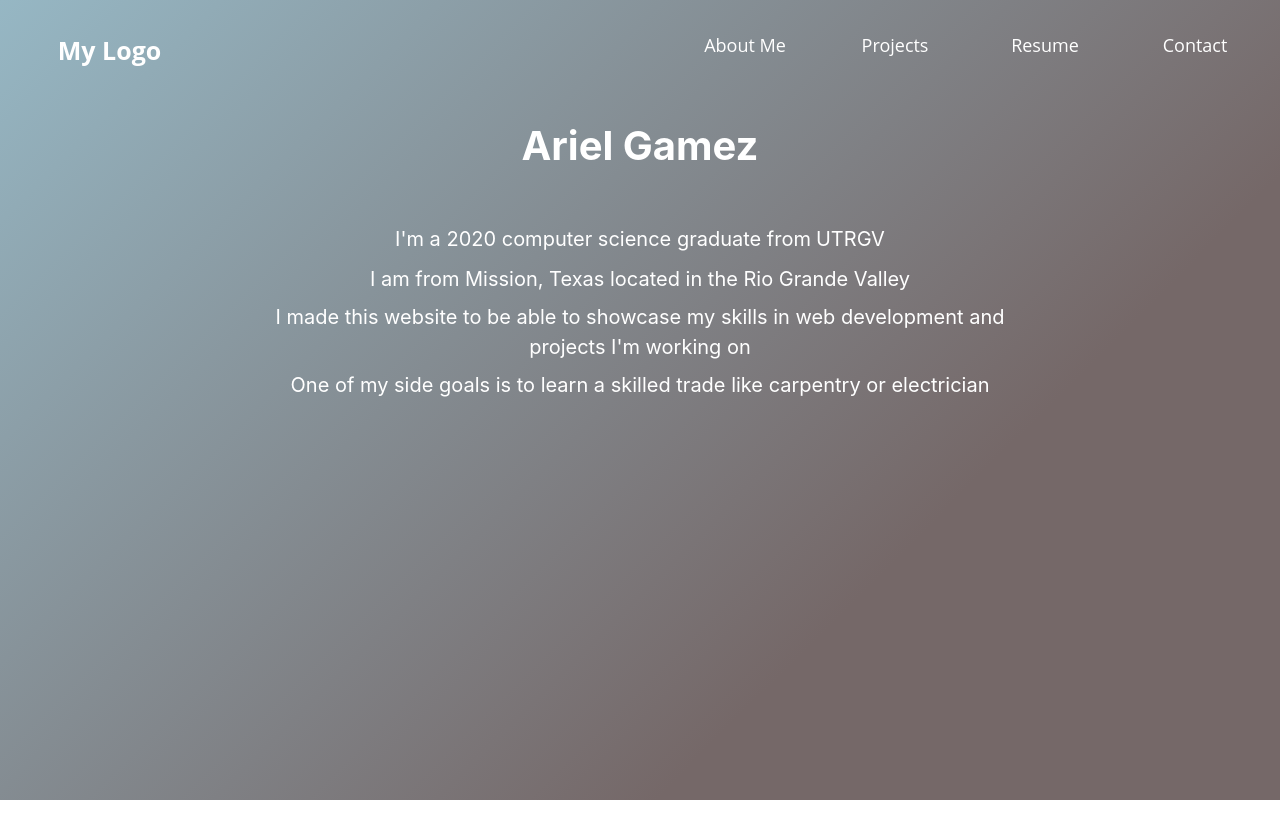
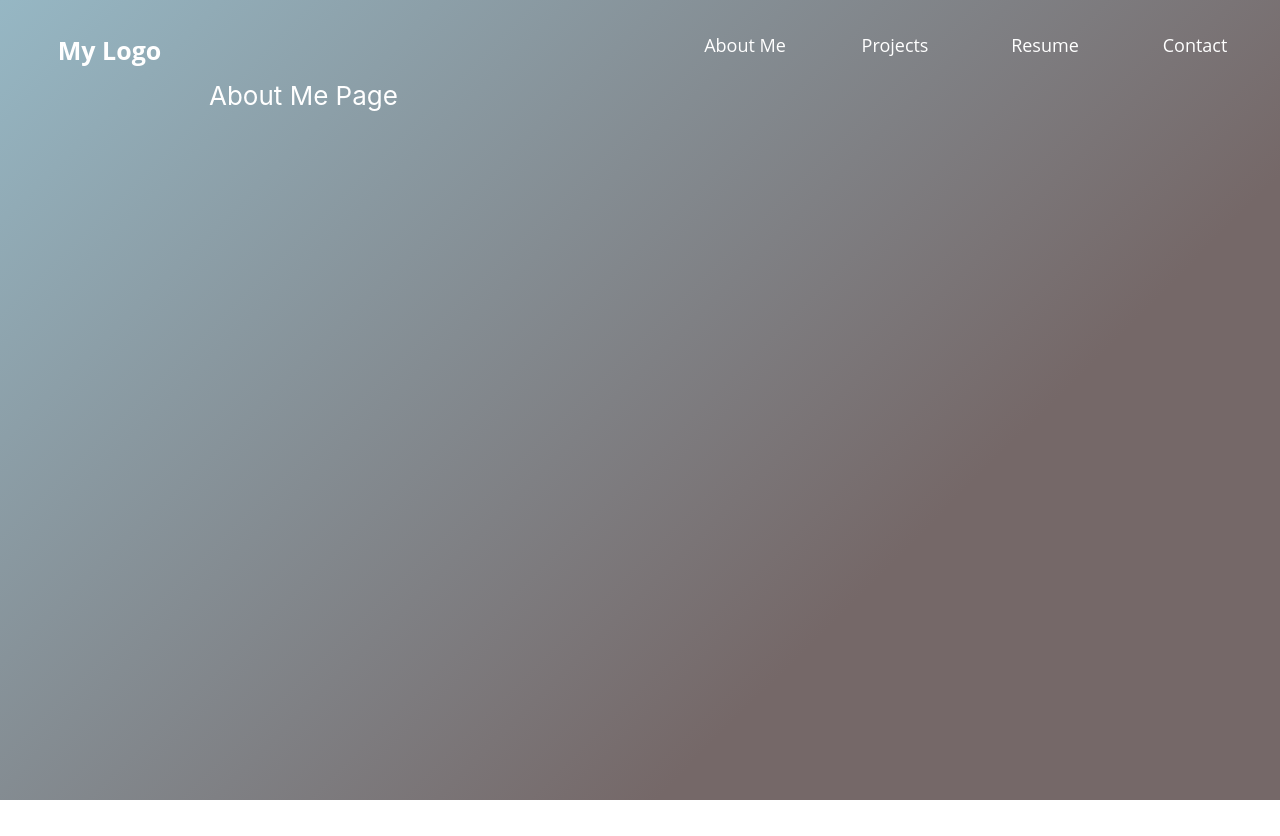
Before and after one commit to argamez98/Portfolio, a React (Create React App) app: page /aboutme in a window 1280 px wide. Built offline with nearby package versions, Linux system fonts and the light colour scheme.

Commit message:
major change
Created a routing to other pages using the navbar links. The page now sends you the appropriate page (e.g. clicking "About me" sends to the About Me Page.

```diff
--- a/package.json
+++ b/package.json
@@ -9,6 +9,7 @@
     "react": "^17.0.2",
     "react-dom": "^17.0.2",
     "react-icons": "^4.3.1",
+    "react-router-dom": "^6.4.2",
     "react-scripts": "^5.0.1",
     "web-vitals": "^2.1.3"
   },
--- a/src/App.js
+++ b/src/App.js
@@ -1,17 +1,29 @@
 import './App.css';
+
+import {
+  BrowserRouter as Router,
+  Routes,
+  Route,
+  Redirect,
+} from "react-router-dom";
+
 import Navbar from "./components/Navbar";
-import Nameheader from "./components/Nameheader";
+import Home from "./components/Home";
 import About from "./components/About";
-import HeroBanner from './components/HeroBanner';
+import Projects from "./components/Projects";
 
 function App() {
   return (
-    <div className="App">
+    <Router>
+      <div className="App">
         <Navbar />
-        <Nameheader />
-        <HeroBanner />
-        <About />
-    </div>
+        <Routes>
+          <Route path="/aboutme" element={<About />}></Route>
+          <Route path="/" element={<Home />}></Route>
+          <Route path="/projects" element={<Projects />}></Route>
+        </Routes>
+      </div>
+    </Router>
   );
 }
 
--- a/src/components/About.js
+++ b/src/components/About.js
@@ -2,8 +2,8 @@ import React from "react";
 
 export default function About() {
     return (
-        <div className="about-Me-Row">
-
+        <div className="">
+            <h1>About Me Page</h1>
         </div>
     );
 }
--- /dev/null
+++ b/src/components/Home.js
@@ -0,0 +1,13 @@
+import React from "react";
+
+import NameHeader from "./Nameheader";
+import HeroBanner from "./HeroBanner";
+
+export default function Home() {
+    return (
+        <>
+            <NameHeader />
+            <HeroBanner />
+        </>
+    );
+}
--- a/src/components/IconBar.js
+++ /dev/null
@@ -1,15 +0,0 @@
-import React from 'react'
-
-function IconBar() {
-    return (
-        <div className='icon-bar'>
-            <a href="#" class="facebook"><i class="fa fa-facebook"></i></a>
-            <a href="#" class="twitter"><i class="fa fa-twitter"></i></a>
-            <a href="#" class="google"><i class="fa fa-google"></i></a>
-            <a href="#" class="linkedin"><i class="fa fa-linkedin"></i></a>
-            <a href="#" class="youtube"><i class="fa fa-youtube"></i></a>
-        </div>
-    )
-}
-
-export default IconBar
--- a/src/components/Navbar.js
+++ b/src/components/Navbar.js
@@ -1,12 +1,13 @@
 import React from "react";
+import { Link } from "react-router-dom";
 
 export default function Navbar() {
     return (
         <div className="navbar">
-            <a className="logo"> My Logo </a>
+            <Link className="logo" to="/"> My Logo </Link>
             <div class="navbar-right">
-                <a href="aboutme">About Me</a>
-                <a href="projects">Projects</a>
+                <Link to="/aboutme">About Me</Link>
+                <Link to="/projects">Projects</Link>
                 <a href="https://drive.google.com/file/d/1PcYuX_8hKs8u1Hzt0N5PQixSFJU7nYQ5/view?usp=sharing" target="_blank">Resume</a>
                 <a>Contact</a>
             </div>
--- /dev/null
+++ b/src/components/Projects.js
@@ -0,0 +1,9 @@
+import React from "react";
+
+export default function Projects() {
+    return (
+        <div>
+            <h1>Projects Page</h1>
+        </div>
+    );
+}
```
Also changed, not shown: 1 other file (tests, documents, lock files or other folders).
